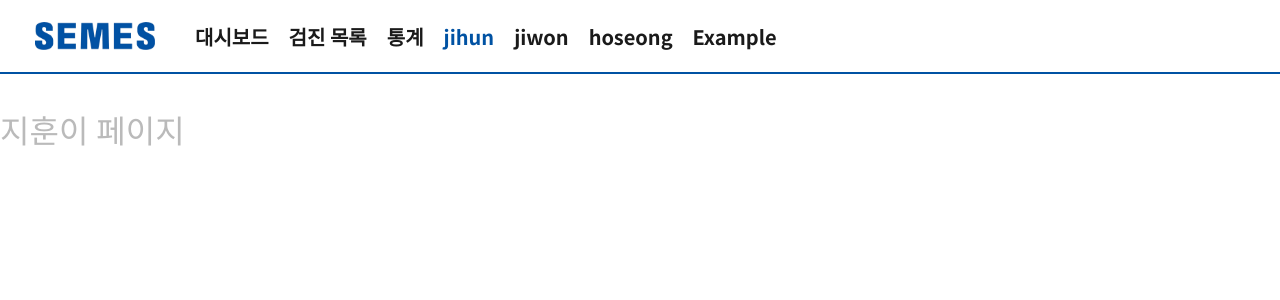
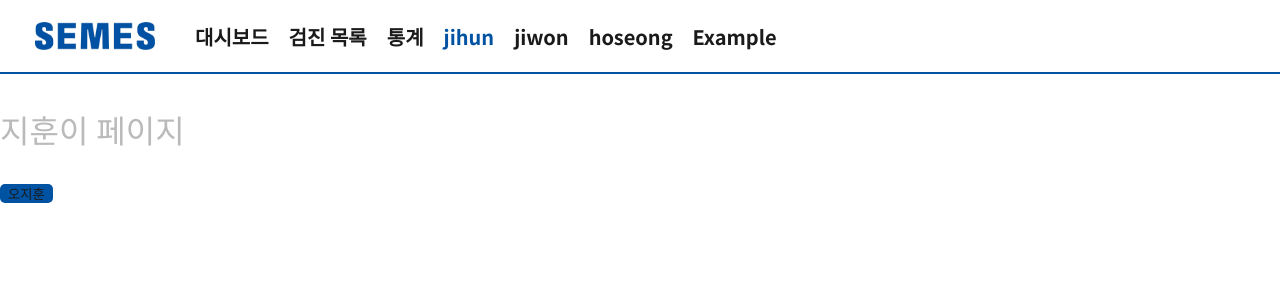
Before and after one commit to luke1546/Sebakwi, a React (Create React App) app in the folder Sebakwi-fe/: page /jihun in a window 1280 px wide. Shown: the top 300 px of the page. Built offline with nearby package versions, Linux system fonts and the light colour scheme.

Commit message:
[style] 24.04.29 basebutton;

```diff
--- a/Sebakwi-fe/src/components/BaseButton/BaseButton.tsx
+++ b/Sebakwi-fe/src/components/BaseButton/BaseButton.tsx
@@ -1,4 +1,13 @@
+import { BaseButtonProps } from 'types';
+import * as Styled from './BaseButton_style';
 
-export default function BaseButton() {
-  return <></>;
+export default function BaseButton(props: BaseButtonProps) {
+  const { children, type, onClick, className } = props;
+  return (
+    <Styled.ButtonWrapper type={type} onClick={onClick} className={className}>
+      {children}
+    </Styled.ButtonWrapper>
+  );
 }
+
+BaseButton.Styled = Styled.ButtonWrapper;
--- a/Sebakwi-fe/src/components/BaseButton/BaseButton_style.tsx
+++ b/Sebakwi-fe/src/components/BaseButton/BaseButton_style.tsx
@@ -1 +1,13 @@
-import styled from "styled-components";
+import styled from 'styled-components';
+import { PALETTE } from 'styles';
+
+export const ButtonWrapper = styled.button`
+  border: 0;
+  border-radius: 5px;
+  display: flex;
+  align-items: center;
+  background-color: ${PALETTE.MAIN_BLUE};
+  color: ${PALETTE.MAIN_BLACK};
+  padding: 0px 8px;
+  cursor: pointer;
+`;
--- a/Sebakwi-fe/src/components/index.tsx
+++ b/Sebakwi-fe/src/components/index.tsx
@@ -1,3 +1,4 @@
 import MainHeader from './MainHeader/MainHeader';
+import BaseButton from './BaseButton/BaseButton';
 
-export { MainHeader };
+export { MainHeader, BaseButton };
--- a/Sebakwi-fe/src/pages/Jihun/Jihun.tsx
+++ b/Sebakwi-fe/src/pages/Jihun/Jihun.tsx
@@ -6,6 +6,7 @@ export default function JihunPage() {
   return (
     <>
       <Styled.Title>지훈이 페이지</Styled.Title>
+      <Comp.BaseButton type='button'>오지훈</Comp.BaseButton>
     </>
   );
 }
--- a/Sebakwi-fe/src/types/components/BaseButton/BaseButton.ts
+++ b/Sebakwi-fe/src/types/components/BaseButton/BaseButton.ts
@@ -1,4 +1,4 @@
-export interface BaseButtton {
+export interface BaseButtonProps {
   children: React.ReactNode;
   type: 'submit' | 'button' | 'reset';
   onClick?: (...args: any[]) => void;
--- /dev/null
+++ b/Sebakwi-fe/src/types/index.ts
@@ -0,0 +1,3 @@
+import { BaseButtonProps } from 'types/components/BaseButton/BaseButton';
+
+export type { BaseButtonProps };
```
